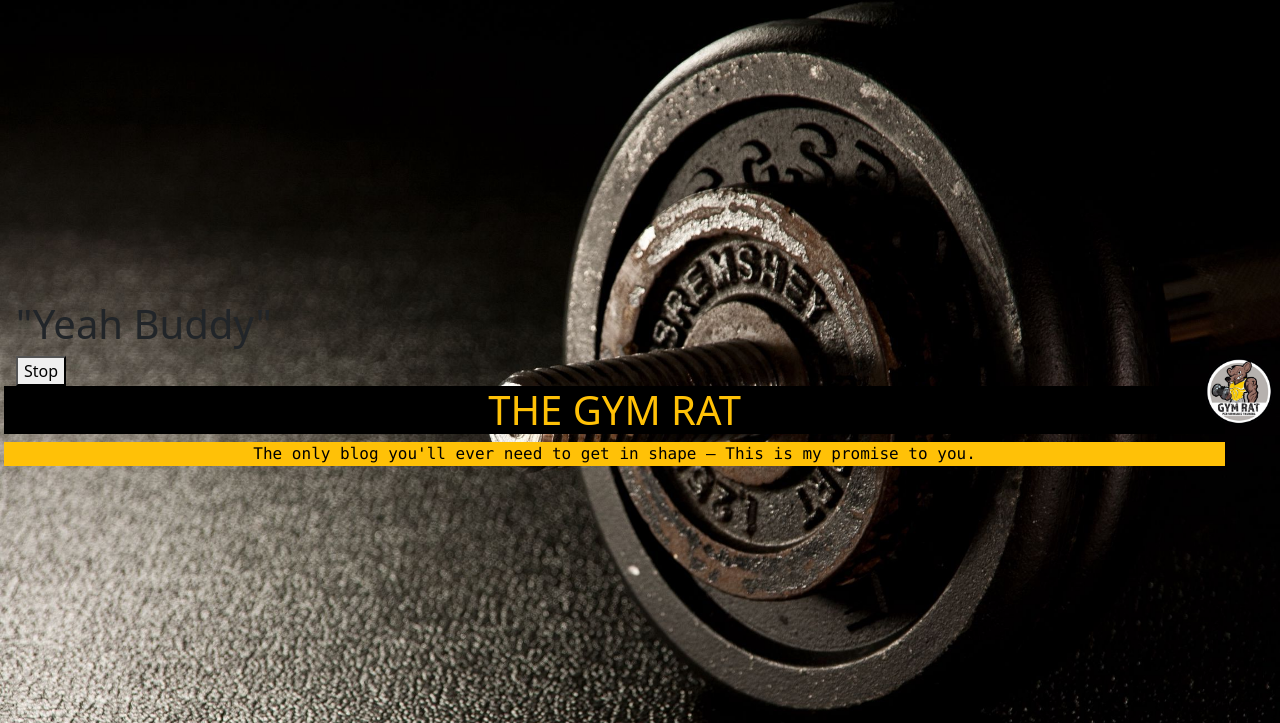
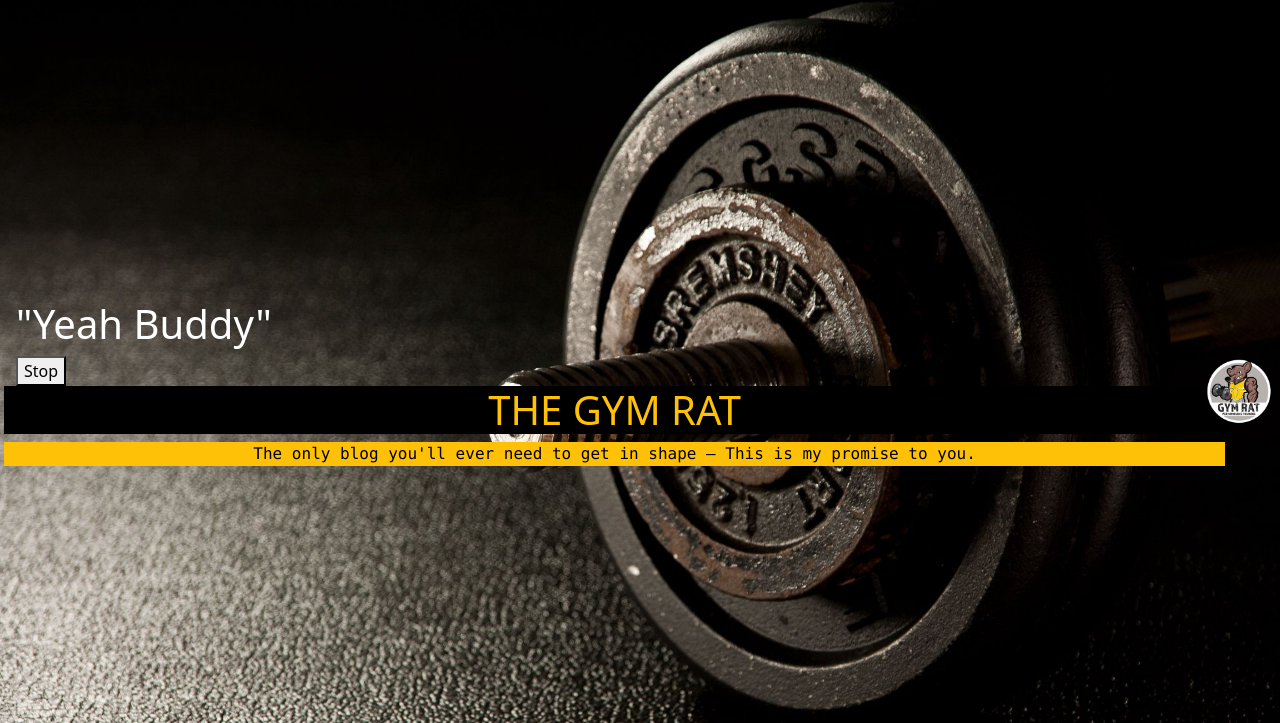
Before and after one commit to yadavrajeev07/thegymrat, a plain HTML site: page index.html in a window 1280 px wide. Shown: the part 77-800 px from the top of the page. Drawn offline with nearby package versions, Linux system fonts and the light colour scheme.

Commit message:
Update index.html

```diff
--- a/index.html
+++ b/index.html
@@ -71,7 +71,7 @@
                          background-size: cover;
                          height: 100vh;">
                          <div class="col align-content-center justify-content-center">
-                             <h1>"Yeah Buddy"</h1>
+                             <h1 style="color: white;">"Yeah Buddy"</h1>
                     <button id="stop">Stop</button>
                             <h1  class="row text-warning justify-content-center bg-black">THE GYM RAT</h1>
                             <p class=" row font-monospace text-black justify-content-center bg-warning">The only blog you'll ever need to get in shape – This is my promise to you.</p>
```
